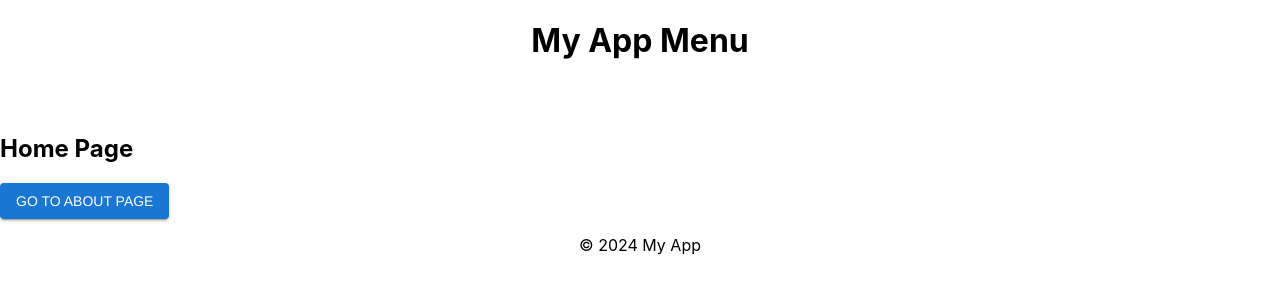
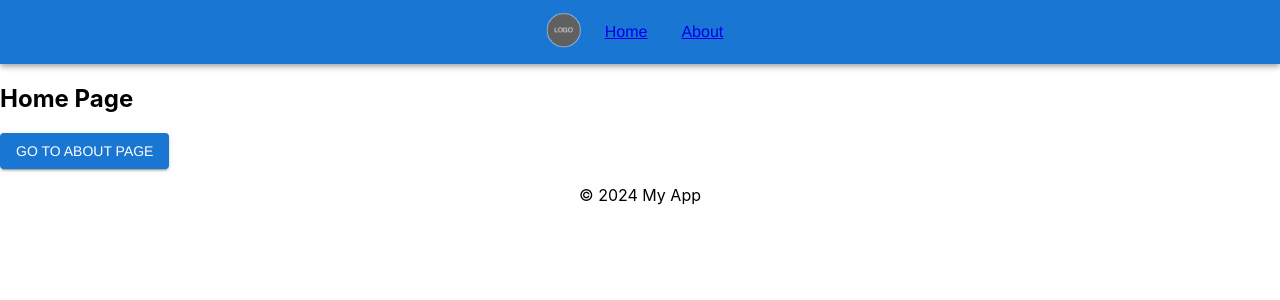
Before and after one commit to joaquincbootia/React-Template, a React (Create React App) app: page / in a window 1280 px wide. Shown: the top 300 px of the page. Built offline with nearby package versions, Linux system fonts and the light colour scheme.

Commit message:
feature/basicMenu

```diff
--- a/package.json
+++ b/package.json
@@ -5,6 +5,7 @@
   "dependencies": {
     "@emotion/react": "^11.11.4",
     "@emotion/styled": "^11.11.0",
+    "@mui/icons-material": "^5.15.14",
     "@mui/material": "^5.15.14",
     "@testing-library/jest-dom": "^5.17.0",
     "@testing-library/react": "^13.4.0",
--- a/src/App.tsx
+++ b/src/App.tsx
@@ -1,12 +1,12 @@
 import { ThemeProvider } from '@mui/material/styles';
-import AppLayout from './components/AppLayout';
 import theme from './themes/theme';
+import AppRouter from './router';
 
 function App() {
   return (
-    <ThemeProvider theme={theme}>
-      <AppLayout />
-    </ThemeProvider>
+      <ThemeProvider theme={theme}>
+        <AppRouter />
+      </ThemeProvider>
   );
 }
 
--- a/src/components/AppLayout.tsx
+++ /dev/null
@@ -1,17 +0,0 @@
-// AppLayout.tsx
-import React from 'react';
-import Header from './Header';
-import Footer from './Footer';
-import AppRouter from '../router';
-
-const AppLayout: React.FC = () => {
-  return (
-    <div>
-      <Header />
-      <AppRouter />
-      <Footer />
-    </div>
-  );
-};
-
-export default AppLayout;
--- a/src/components/Header.tsx
+++ b/src/components/Header.tsx
@@ -1,20 +1,11 @@
-// Header.tsx
-import { Box } from '@mui/material';
 import React from 'react';
+import ResponsiveAppBar from './Menu';
 
 const Header: React.FC = () => {
   return (
-    <header>
-      <Box
-        pb={4}
-        display={{ xs: 'block' }}
-        alignItems="center"
-        textAlign={{ xs: 'center' }}
-        justifyContent="space-between"
-      >
-        <h1>My App Menu</h1>
-      </Box>
-    </header>
+    <div>
+      <ResponsiveAppBar />
+    </div>
   );
 };
 
--- /dev/null
+++ b/src/components/Menu.tsx
@@ -0,0 +1,83 @@
+import React, { useState } from 'react';
+import {
+  AppBar,
+  Toolbar,
+  IconButton,
+  Menu,
+  MenuItem,
+  ListItemText,
+  useMediaQuery,
+  useTheme,
+  List,
+  ListItemButton,
+} from '@mui/material';
+import MenuIcon from '@mui/icons-material/Menu';
+import { Link } from 'react-router-dom';
+import logo from '../assets/images/logo.png';
+
+const ResponsiveAppBar: React.FC = () => {
+  const [anchorEl, setAnchorEl] = useState<null | HTMLElement>(null);
+  const theme = useTheme();
+  const isMobile = useMediaQuery(theme.breakpoints.down('sm'));
+
+  const handleMenuClick = (event: React.MouseEvent<HTMLElement>) => {
+    setAnchorEl(event.currentTarget);
+  };
+
+  const handleMenuClose = () => {
+    setAnchorEl(null);
+  };
+
+  return (
+    <AppBar position="static">
+      <Toolbar>
+        <Link to="/">
+          <img src={logo} alt="Logo" style={{ maxHeight: '50px' }} />
+        </Link>
+
+        {isMobile ? (
+          <IconButton
+            size="large"
+            edge="start"
+            color="inherit"
+            aria-label="menu"
+            onClick={handleMenuClick}
+          >
+            <MenuIcon />
+          </IconButton>
+        ) : (
+          <List sx={{ display: 'flex' }}>
+            <ListItemButton>
+              <Link to="/">
+                <ListItemText primary="Home" />
+              </Link>
+            </ListItemButton>
+            <ListItemButton>
+              <Link to="/about">
+                <ListItemText primary="About" />
+              </Link>
+            </ListItemButton>
+            {/* Add more ListItems as needed */}
+          </List>
+        )}
+        <Menu
+          id="menu-appbar"
+          anchorEl={anchorEl}
+          open={Boolean(anchorEl)}
+          onClose={handleMenuClose}
+          onClick={handleMenuClose}
+        >
+          <MenuItem onClick={handleMenuClose}>
+            <Link to="/">Home</Link>
+          </MenuItem>
+          <MenuItem onClick={handleMenuClose}>
+            <Link to="/about">About</Link>
+          </MenuItem>
+          {/* Add more MenuItems as needed */}
+        </Menu>
+      </Toolbar>
+    </AppBar>
+  );
+};
+
+export default ResponsiveAppBar;
--- a/src/router.tsx
+++ b/src/router.tsx
@@ -1,18 +1,20 @@
-// router.tsx
 import React from 'react';
 import { BrowserRouter as Router, Route, Routes } from 'react-router-dom';
+import Header from './components/Header';
+import Footer from './components/Footer';
 import Home from './pages/Home';
 import About from './pages/About';
-// Import other page components as needed
 
 const AppRouter: React.FC = () => {
   return (
     <Router>
+      <Header />
       <Routes>
-        <Route path='/' element={<Home/>} />
-        <Route path='/About' element={<About/>} />
+        <Route path="/" element={<Home />} />
+        <Route path="/about" element={<About />} />
         {/* Add more routes for other pages */}
       </Routes>
+      <Footer />
     </Router>
   );
 };
--- a/src/themes/theme.ts
+++ b/src/themes/theme.ts
@@ -10,9 +10,24 @@ const theme = createTheme({
         },
     },
     typography: {
-        fontFamily: "Helvetica, Arial, sans-serif", // Change this to your desired font family
+        fontFamily: "Helvetica, Arial, sans-serif",
     },
-    // Add more customizations as needed
+    components: {
+        MuiListItemButton: {
+            styleOverrides: {
+                root: {
+                    marginRight: 2,
+                },
+            },
+        },
+        MuiToolbar: {
+            styleOverrides: {
+                root: {
+                    justifyContent: "center",
+                },
+            },
+        },
+    },
 });
 
 export default theme;
```
Also changed, not shown: src/assets/images/logo.png (added), 1 other file (tests, documents, lock files or other folders).
